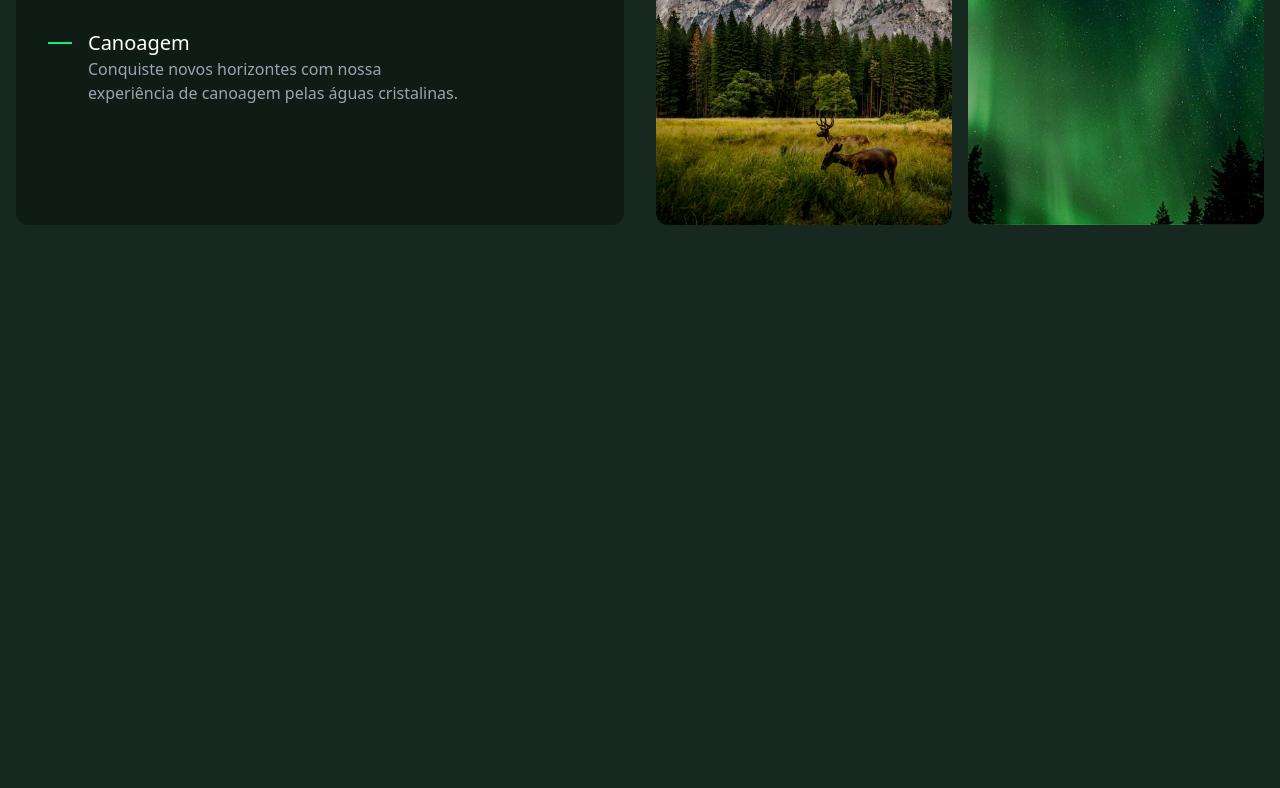
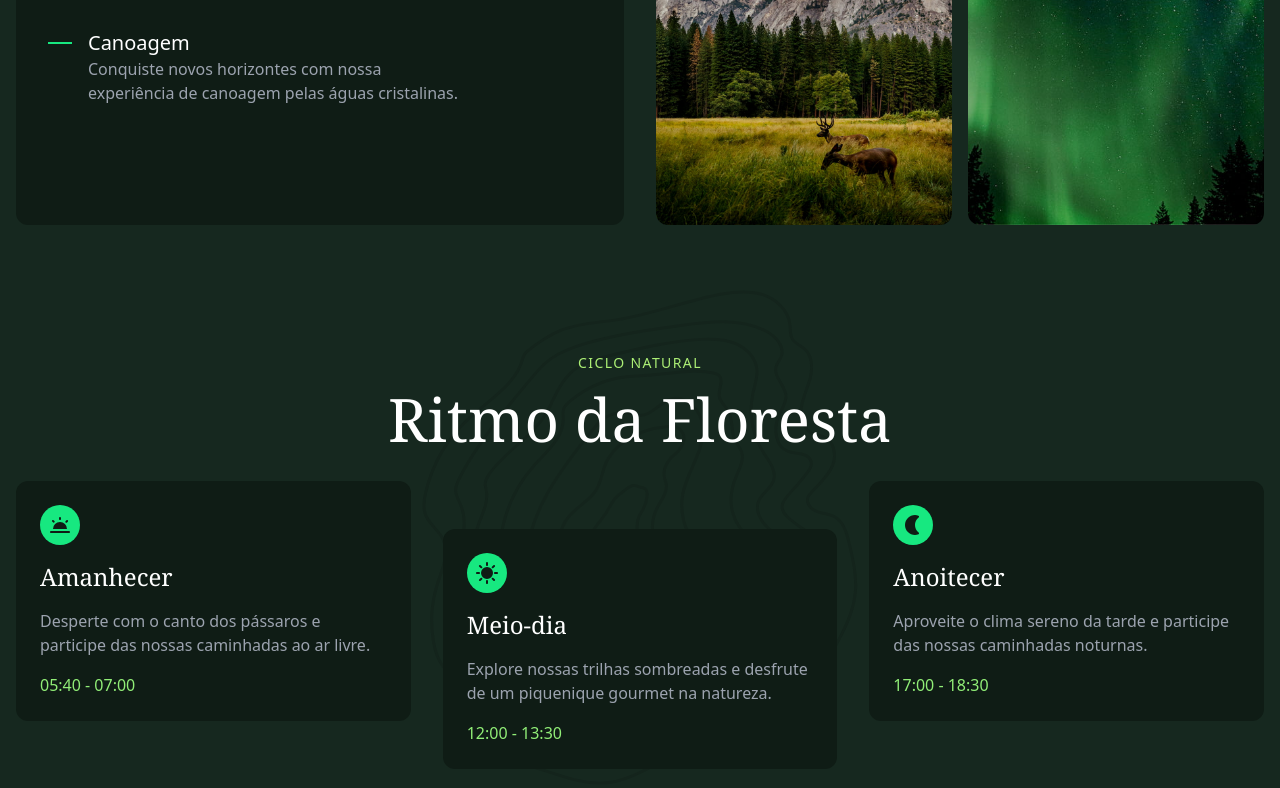
Before and after one commit to Jitterkkk/forest, a website: page src/index.html in a window 1280 px wide. Shown: the part 2691-3479 px from the top of the page. Before the commit the page ends 3300 px from the top, so only its background shows below. Drawn offline with Linux system fonts and the light colour scheme.

Commit message:
Ciclo Natural

```diff
--- a/src/index.html
+++ b/src/index.html
@@ -176,5 +176,41 @@
     </div>
 
   </section>
+
+
+  <section class="container bg-[url('../img/padrao.svg')] bg-contain bg-center bg-no-repeat mb-12 sm:mb-16 sm:py-16">
+    <p class="mb-4 text-center text-verde-200 uppercase tracking-widest text-sm">Ciclo Natural</p>
+    <h2 class=" mb-8 mx-auto font-serif text-balance text-center max-w-screen-md text-white text-4xl sm:text-6xl">Ritmo da Floresta</h2>
+
+    <div class="flex flex-col gap-4 sm:flex-row sm:gap-8">
+      <div class="grid flex-1 gap-4 bg-verde-900 p-6 sm:p8 rounded-xl transition-transform sm:hover:-translate-y-2">
+        <div class="bg-verde-400 rounded-full size-10 flex items-center justify-center">
+          <img src="../img/manha.svg" alt="">
+        </div>
+        <h3 class="font-serif text-2xl text-white">Amanhecer</h3>
+        <p class="text-gray-400">Desperte com o canto dos pássaros e participe das nossas caminhadas ao ar livre.</p>
+        <span class="text-verde-300">05:40 - 07:00</span>
+      </div>
+
+      <div class="grid flex-1 gap-4 bg-verde-900 p-6 sm:p8 rounded-xl transition-transform sm:translate-y-12 sm:hover:translate-y-12">
+        <div class="bg-verde-400 rounded-full size-10 flex items-center justify-center">
+          <img src="../img/dia.svg" alt="">
+        </div>
+        <h3 class="font-serif text-2xl text-white">Meio-dia</h3>
+        <p class="text-gray-400">Explore nossas trilhas sombreadas e desfrute de um piquenique gourmet na natureza.</p>
+        <span class="text-verde-300">12:00 - 13:30</span>
+      </div>
+
+      <div class="grid flex-1 gap-4 bg-verde-900 p-6 sm:p8 rounded-xl transition-transform sm:hover:-translate-y-2">
+        <div class="bg-verde-400 rounded-full size-10 flex items-center justify-center">
+          <img src="../img/noite.svg" alt="">
+        </div>
+        <h3 class="font-serif text-2xl text-white">Anoitecer</h3>
+        <p class="text-gray-400">Aproveite o clima sereno da tarde e participe das nossas caminhadas noturnas.</p>
+        <span class="text-verde-300">17:00 - 18:30</span>
+      </div>
+
+    </div>
+  </section>
 </body>
 </html>
```
Also changed, not shown: src/output.css.
